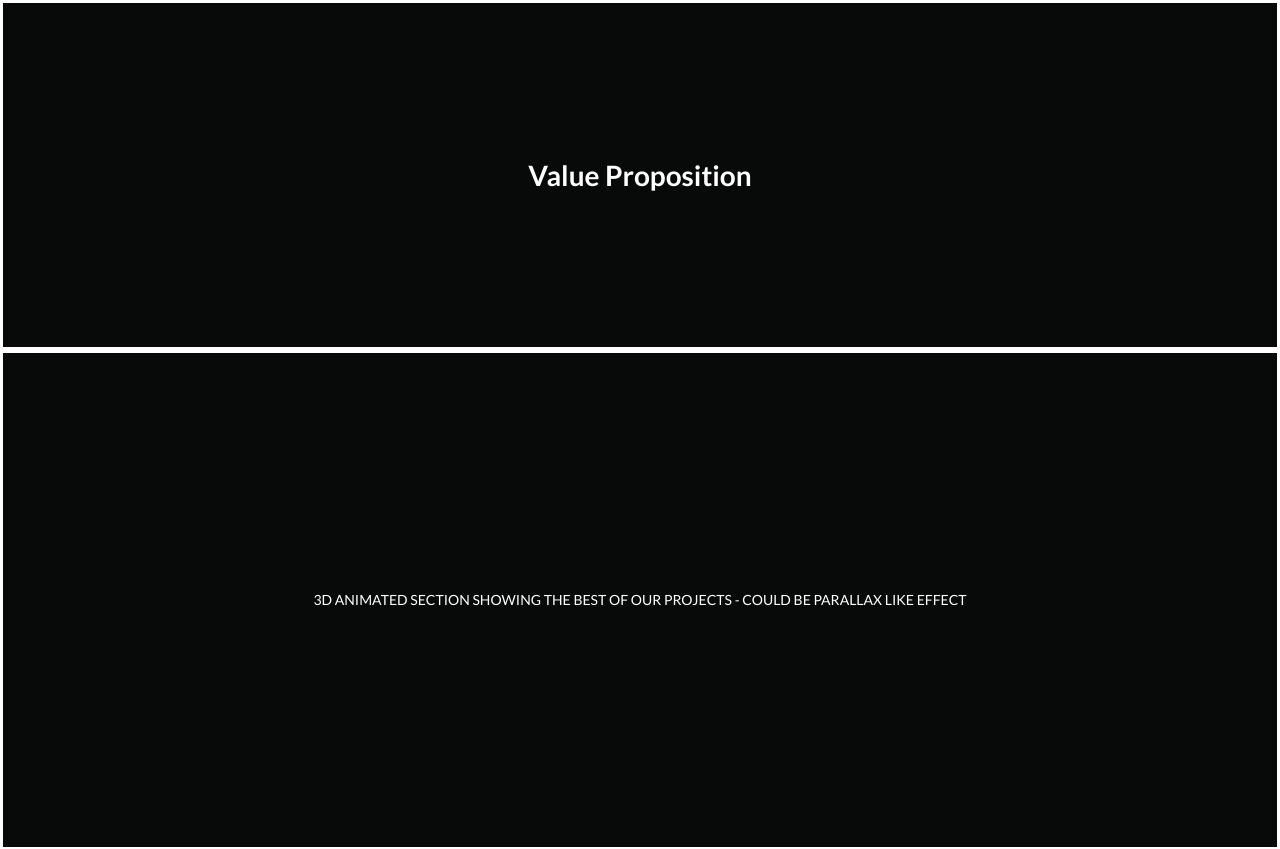
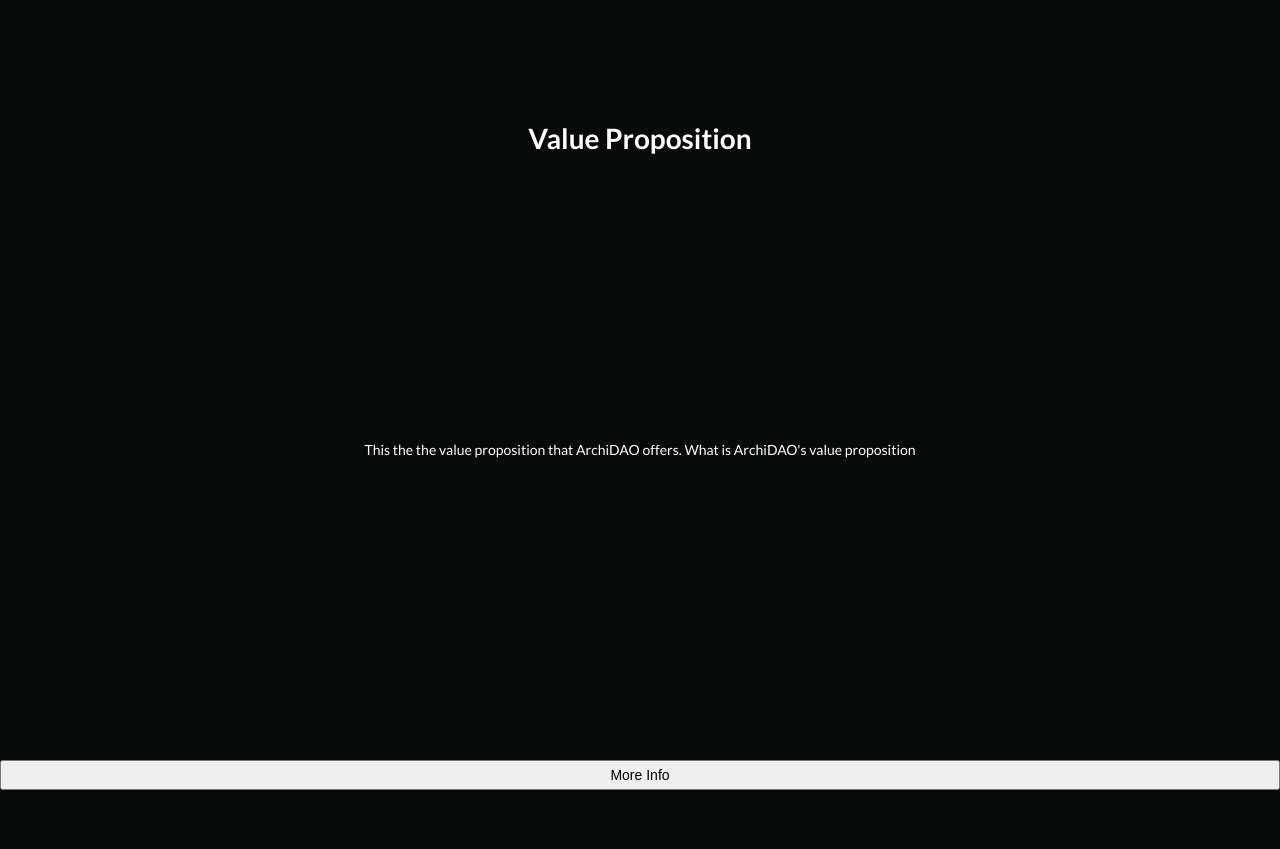
Before and after one commit to ArchiDAO/ArchiDAO-Website-React, a React (Create React App) app: page / in a window 1280 px wide. Shown: the part 740-1589 px from the top of the page. Built offline with nearby package versions, Linux system fonts and the light colour scheme; a web font is replaced by a local one.

Commit message:
Layout additions and adjustment

```diff
--- a/src/components/Project.js
+++ b/src/components/Project.js
@@ -5,8 +5,15 @@
     return (
         <>
         <div className="project-container">
-        3D ANIMATED SECTION SHOWING THE BEST OF OUR PROJECTS - COULD BE PARALLAX LIKE EFFECT
-                    </div>
+        {/* 3D ANIMATED SECTION SHOWING THE BEST OF OUR PROJECTS - COULD BE PARALLAX LIKE EFFECT */}
+            <div className="project a">
+                {/* <div>Project A</div> */}
+                Project A
+            </div>
+            <div className="project">Project B</div>
+            <div className="project">Project C</div>
+
+        </div>
 
         </>
         )
--- a/src/components/Value.js
+++ b/src/components/Value.js
@@ -7,6 +7,14 @@
         <>
         <div className="value-container">
             <h1> Value Proposition </h1>
+            <div className="value-proposition">
+                <p>
+                    This the the value proposition that ArchiDAO offers.
+                    What is ArchiDAO's value proposition
+
+                </p>
+            </div>
+            <button className="value-btn">More Info</button>
 
         {/* <GetMetamask /> */}
         </div>
--- a/src/styles/HeroSection.css
+++ b/src/styles/HeroSection.css
@@ -11,7 +11,7 @@
   justify-content: center;
   align-items: center;
   width: 100vw;
-  height: 85vh;
+  height: 100vh;
 }
 
 .hero-background {
--- a/src/styles/Project.css
+++ b/src/styles/Project.css
@@ -1,8 +1,43 @@
-.project-container {
+/* .project-container {
   display: flex;
   border: solid;
   justify-content: center;
   align-items: center;
   width: 100vw;
   height: 500px;
+} */
+
+.project-container {
+  /* border: solid; */
+  display: grid;
+  height: 200vw;
+  grid-template-rows: 1fr 1fr 1fr;
+  text-align: center;
+  grid-gap: 10px;
+  background-color: rgb(13, 12, 12);
+  color: rgb(251, 251, 251);
 }
+
+.project {
+  background-color: rgb(82, 82, 82);
+  color: #fff;
+  border-radius: 5px;
+  padding: 20px;
+}
+
+.a {
+  display: grid;
+  /* grid-column: col 3 / span 2; */
+  /* grid-row: row 2; */
+  /* grid-template-columns: 1fr 1fr; */
+  /* border: solid; */
+  /* height: 300px; */
+}
+
+/* .project-b {
+  border: solid;
+} */
+
+/* .project-c {
+  border: solid;
+} */
--- a/src/styles/Value.css
+++ b/src/styles/Value.css
@@ -1,8 +1,24 @@
-.value-container {
+/* .value-container {
   display: flex;
   border: solid;
   justify-content: center;
   align-items: center;
   width: 100vw;
   height: 350px;
+} */
+
+.value-container {
+  display: grid;
+  height: 100vw;
+  width: auto;
+  text-align: center;
+  grid-template-rows: 0.5fr 0.5fr 1fr;
 }
+
+.value-proposition {
+  height: 50px;
+}
+
+.value-btn {
+  height: 30px;
+}
```
